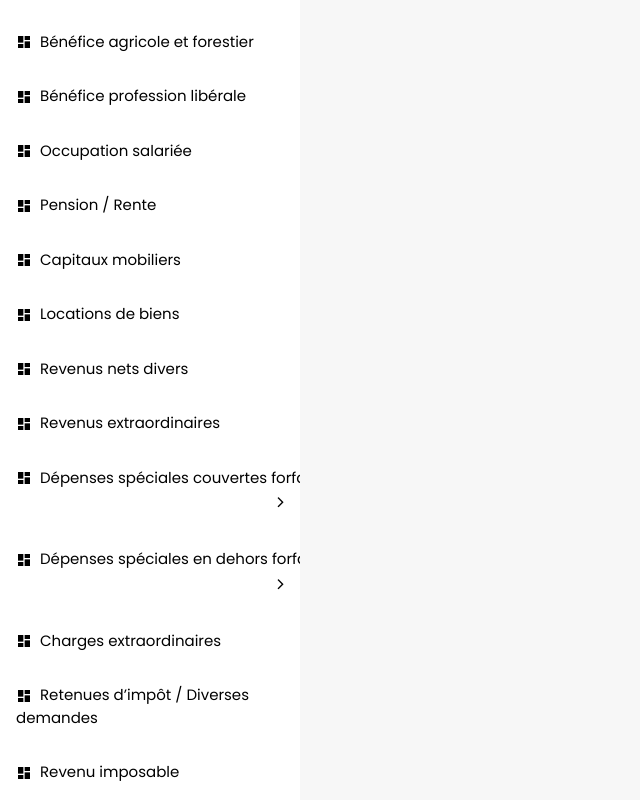
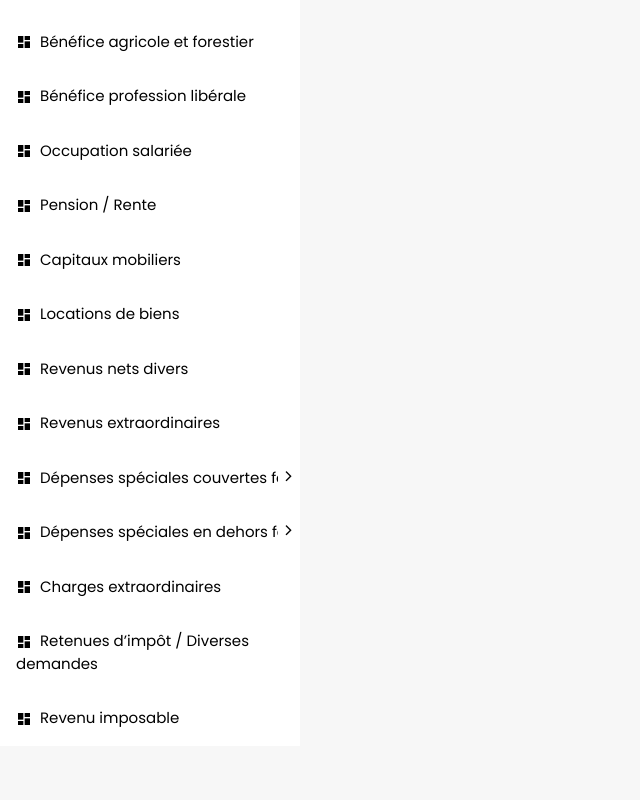
Before and after one commit to rjabdurrahman/pdf_project_design, a plain HTML site: page index.html in a window 1280 px wide. Shown: the part 453-1253 px from the top of the page, without its empty margins (0-640 px from the left). After the commit the page ends 1199 px from the top, so only its background shows below. Drawn offline with nearby package versions, Linux system fonts and the light colour scheme.

Commit message:
Positioned: Arrow for Toggle

```diff
--- a/css/style.scss
+++ b/css/style.scss
@@ -55,7 +55,6 @@ header {
         }
     }
     .name {
-        text-transform: uppercase;
         padding-left: 10px;
         margin-bottom: 0;
         padding-top: 6px;
@@ -65,9 +64,11 @@ header {
             margin: 0;
         }
         h1 {
+            text-transform: uppercase;
             font-size: 18px;
         }
         h4 {
+            text-transform: capitalize;
             font-size: 16px;
         }
     }
@@ -78,8 +79,11 @@ header {
             vertical-align: middle;
         }
     }
+    .arrow {
+        display: inline-block;
+        padding: 12px 8px;
+    }
     .arrow::after {
-        float: right;
         text-align: center;
         display: inline;
         font-size: 18px;
--- a/index.html
+++ b/index.html
@@ -62,8 +62,12 @@
                 extraordinaires</a>
 
             <div class="w3-dropdown-click">
-                <a class="w3-button w3-padding-16"><i class="material-icons">dashboard</i>Dépenses spéciales couvertes
-                    forfait<span class="arrow"></span></a>
+                <div class="flex">
+                    <a class="w3-button w3-padding-16"><i class="material-icons">dashboard</i>Dépenses spéciales
+                        couvertes
+                        forfait</a>
+                    <span class="arrow"></span>
+                </div>
                 <div class="w3-dropdown-content">
                     <a href="#" class="w3-bar-item w3-button">Arrérages de rentes et charges permanentes</a>
                     <a href="#" class="w3-bar-item w3-button">Intérêts débiteurs</a>
@@ -74,8 +78,12 @@
                 </div>
             </div>
             <div class="w3-dropdown-click">
-                <a class="w3-button w3-padding-16"><i class="material-icons">dashboard</i>Dépenses spéciales en dehors
-                    forfait<span class="arrow"></span></a>
+                <div class="flex">
+                    <a class="w3-button w3-padding-16"><i class="material-icons">dashboard</i>Dépenses spéciales en
+                        dehors
+                        forfait</a>
+                    <span class="arrow"></span>
+                </div>
                 <div class="w3-dropdown-content">
                     <a href="#" class="w3-bar-item w3-button">Cotisations obligatoires</a>
                     <a href="#" class="w3-bar-item w3-button">Régime complémentaire</a>
```
Also changed, not shown: css/style.css, 1 other file.
